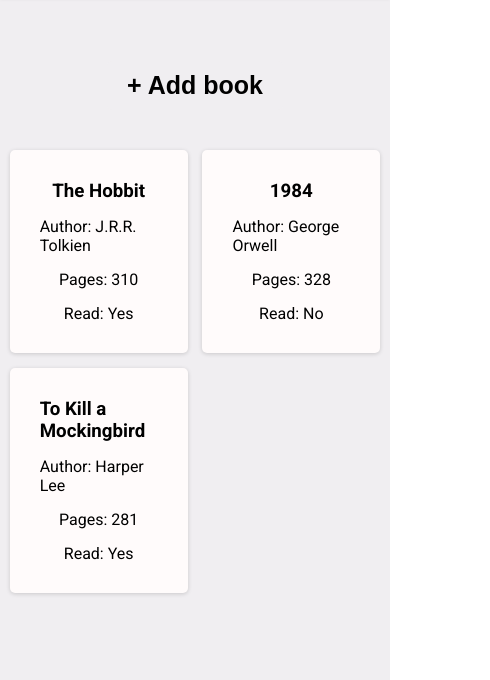
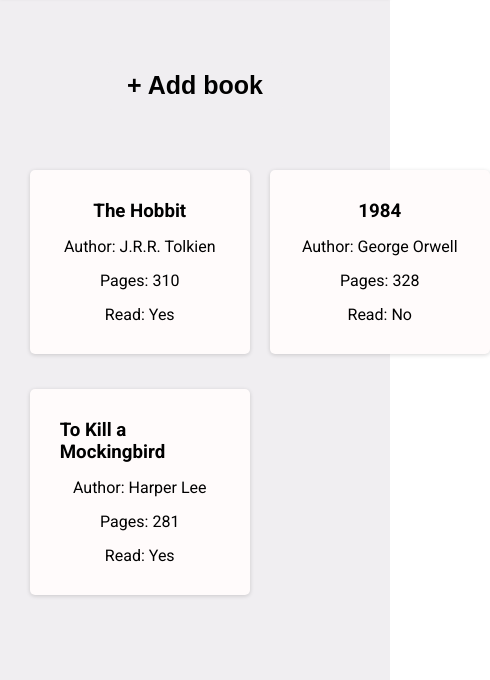
Before and after one commit to justwin02/library, a plain HTML site: page index.html in a window 390 px wide. Shown: the part 116-796 px from the top of the page, 490 px wide, since content can reach past the window. Drawn offline with Linux system fonts and the light colour scheme.

Commit message:
Enhance library layout with grid display and responsive adjustments

```diff
--- a/index.html
+++ b/index.html
@@ -15,7 +15,9 @@
     </header>
     <main class="main-content">
         <button class="add">+ Add book</button>
-        <div id="library" class="library"></div>
+        <div id="library" class="library">
+            <div class="book-grid"></div>
+        </div>
     </main>
     <footer class="footer">
         <p>
--- a/styles.css
+++ b/styles.css
@@ -81,11 +81,16 @@ body{
 
 .library{
     width: 95%;
-    height: auto;
-    margin-top: 20px;
-    display: flex;
-    flex-wrap: wrap;
-    justify-content: space-between;
+    max-width: 1100px;
+    margin: 20px auto 0;
+    box-sizing: border-box;
+    padding: 20px;
+
+    display: grid;
+    grid-template-columns: 1fr;
+    gap: 20px;
+    justify-content: stretch;
+    align-items: start;
 }
 
 .book{
@@ -94,7 +99,8 @@ body{
     border-radius: 5px;
     box-shadow: var(--shadow);
     margin-bottom: 15px;
-    width: 48%;
+    box-sizing: border-box;
+    width: 100%;
 }
 
 .content{
@@ -123,13 +129,6 @@ body{
     height: 30px;
 }
 
-@media(min-width: 1000px){
-    .head{
-        justify-content: space-around;
-        padding: 24px 6rem;
-    }
-}
-
 @media (max-width: 400px){
     .head{
         flex-direction: column;
@@ -141,4 +140,17 @@ body{
     .main-content{
         margin-top: 0;
     }
+    .library{
+        grid-template-columns: repeat(2, minmax(220px, 1fr));
+    }
 }
+
+@media(min-width: 1000px){
+    .head{
+        justify-content: space-around;
+        padding: 24px 6rem;
+    }
+    .library{
+        grid-template-columns: repeat(3, minmax(240px, 1fr));
+    }
+}
```
